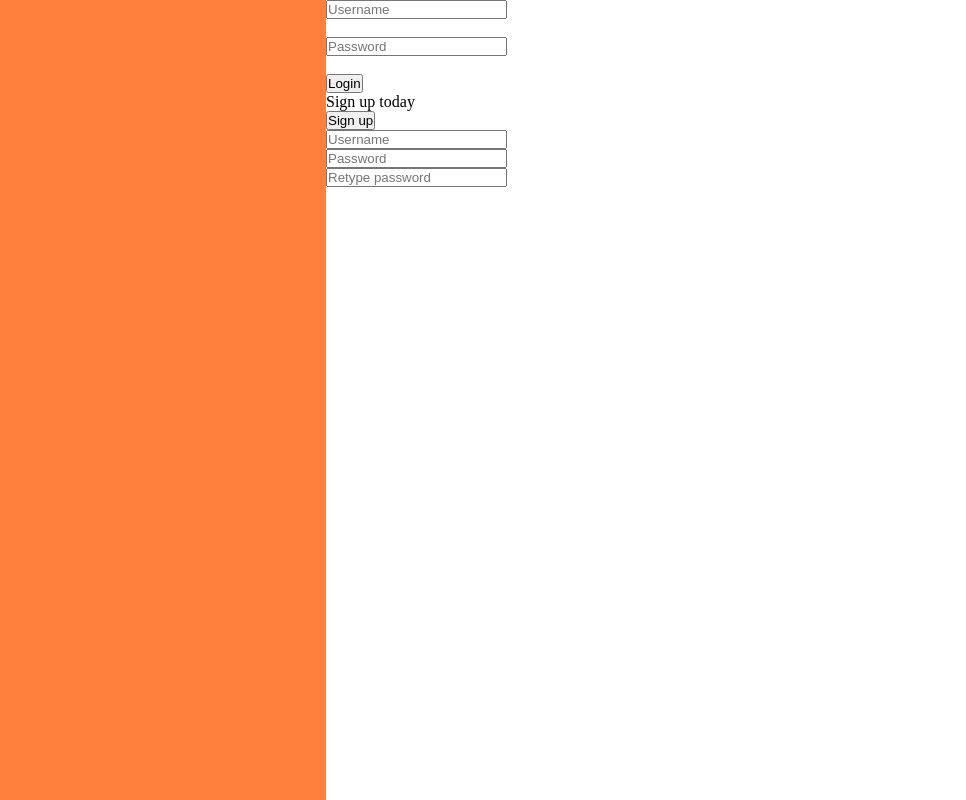
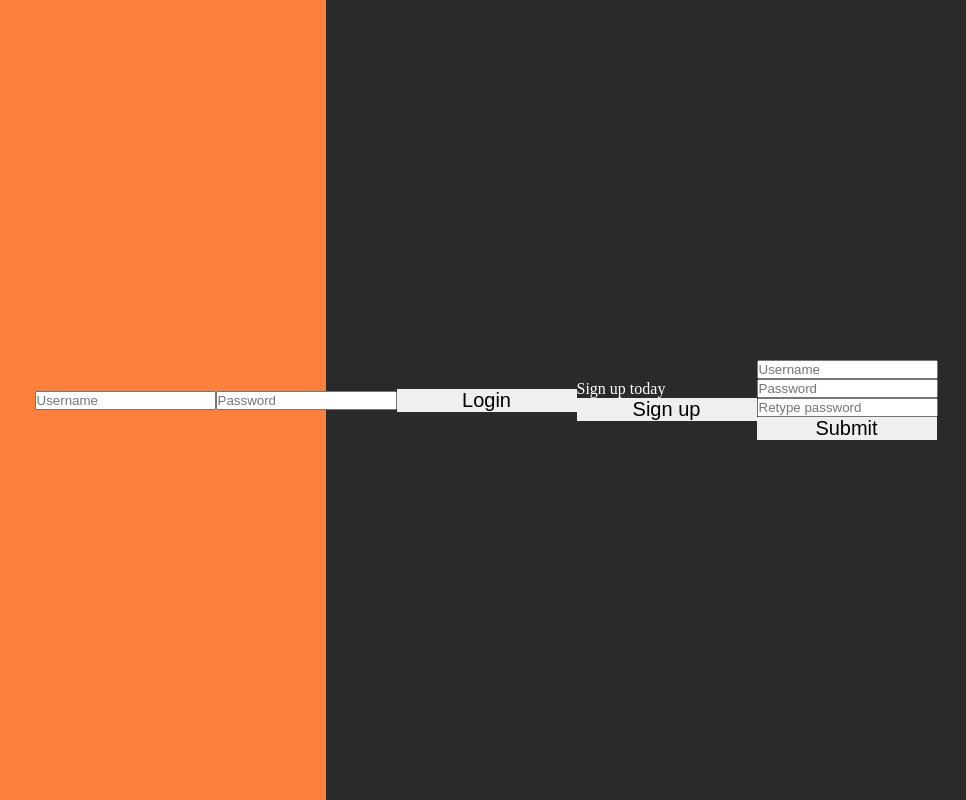
Before and after one commit to EGalvit/Amper, an Angular app: page / in a window 1280 px wide. Shown: the whole page, without its empty margins (314-1280 px from the left). Built offline with nearby package versions, Linux system fonts and the light colour scheme.

Commit message:
Forside v1.1

```diff
--- a/src/app/forside/forside.component.html
+++ b/src/app/forside/forside.component.html
@@ -3,19 +3,20 @@
     </div>
     <div id="logininfo" class="row">
         <div>
-            <form>
+            <form class="form" id="box1">
                 <input type="text" id="uname" name="uname" placeholder="Username"> <br> <br>
                 <input type="password" id="pword" name="pword" placeholder="Password"> <br> <br>
-                <button type="button" id="login">Login</button>
+                <button type="button" id="login" class="button">Login</button>
             </form>
-            <form>
-                <label for="signup">Sign up today</label> <br>
-                <button type="button" id="sign">Sign up</button>
+            <form class="form" id="box2">
+                <label for="signup" id="signup">Sign up today</label> <br>
+                <button type="button" id="sign" class="button">Sign up</button>
             </form>
-            <form>
+            <form class="form" id="box3">
                 <input type="text" id="newuname" name="newuname" placeholder="Username"> <br>
                 <input type="password" id="newpword" name="newpword" placeholder="Password"> <br>
-                <input type="password" id="rnewpword" name="rnewpword" placeholder="Retype password">
+                <input type="password" id="rnewpword" name="rnewpword" placeholder="Retype password"> <br>
+                <button type="button" id="submit" class="button">Submit</button>
             </form>
         </div>
     </div>
--- a/src/app/forside/forside.component.scss
+++ b/src/app/forside/forside.component.scss
@@ -1,13 +1,14 @@
-// .button {
-//     background-color: #4CAF50; /* Green */
-//     border: none;
-//     color: white;
-//     padding: 15px 32px;
-//     text-align: center;
-//     text-decoration: none;
-//     display: inline-block;
-//     font-size: 16px;
-// }
+.button {
+    border: 1px;
+    width: 180px;
+    font-size: 20px;
+}
+
+.button:hover {
+    background-color: #ff803c;
+    border-color: #ff803c91;
+    box-shadow: 0 0px 10px #ff803c;
+}
 
 * {
     padding: 0;
@@ -17,6 +18,8 @@
 html,body {
     height:100vh;
     display: flex;
+    margin: 0;
+    overflow: hidden;
 }
 
 #obox {
@@ -32,3 +35,24 @@ html,body {
     height:100%;
     float:left;
 }
+
+#logininfo {
+    background-color: #2a2a2a;
+}
+
+#logininfo div {
+    position: relative;
+    align-items: center;
+    display: flex;
+    justify-content: center;
+}
+#box1, box2, box3 {
+    position: relative;
+    align-items: center;
+    display: flex;
+    justify-content: center;
+}
+
+#signup {
+    color: white;
+}
```
